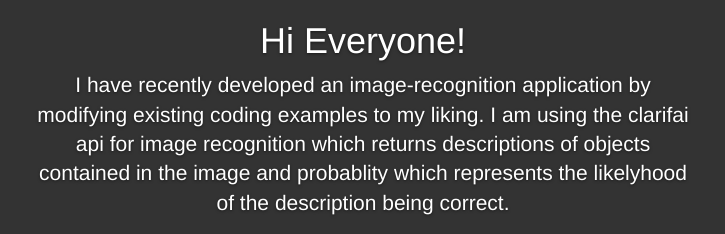
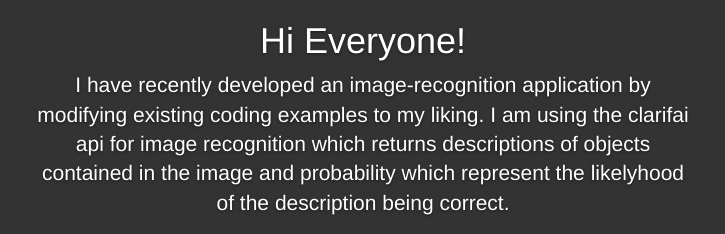
Before and after one commit to VictorHall/VictorHall.github.io, a plain HTML site: page index.html in a window 1280 px wide. Shown: the part 248-482 px from the top of the page, 277-1002 px from the left. Drawn offline with nearby package versions, Linux system fonts and the light colour scheme; a script that the page names is missing.

Commit message:
Spelling correction

```diff
--- a/index.html
+++ b/index.html
@@ -54,7 +54,7 @@
 
           <div class="inner cover">
             <h1 class="cover-heading">Hi Everyone!</h1>
-            <p class="lead">I have recently developed an image-recognition application by modifying existing coding examples to my liking. I am using the clarifai api for image recognition which returns descriptions of objects contained in the image and probablity which represents the likelyhood of the description being correct.</p>
+            <p class="lead">I have recently developed an image-recognition application by modifying existing coding examples to my liking. I am using the clarifai api for image recognition which returns descriptions of objects contained in the image and probability which represent the likelyhood of the description being correct.</p>
             <p class="lead">
               <a href="\features\image-analysis.html" class="btn btn-lg btn-default">Learn more</a>
             </p>
```
